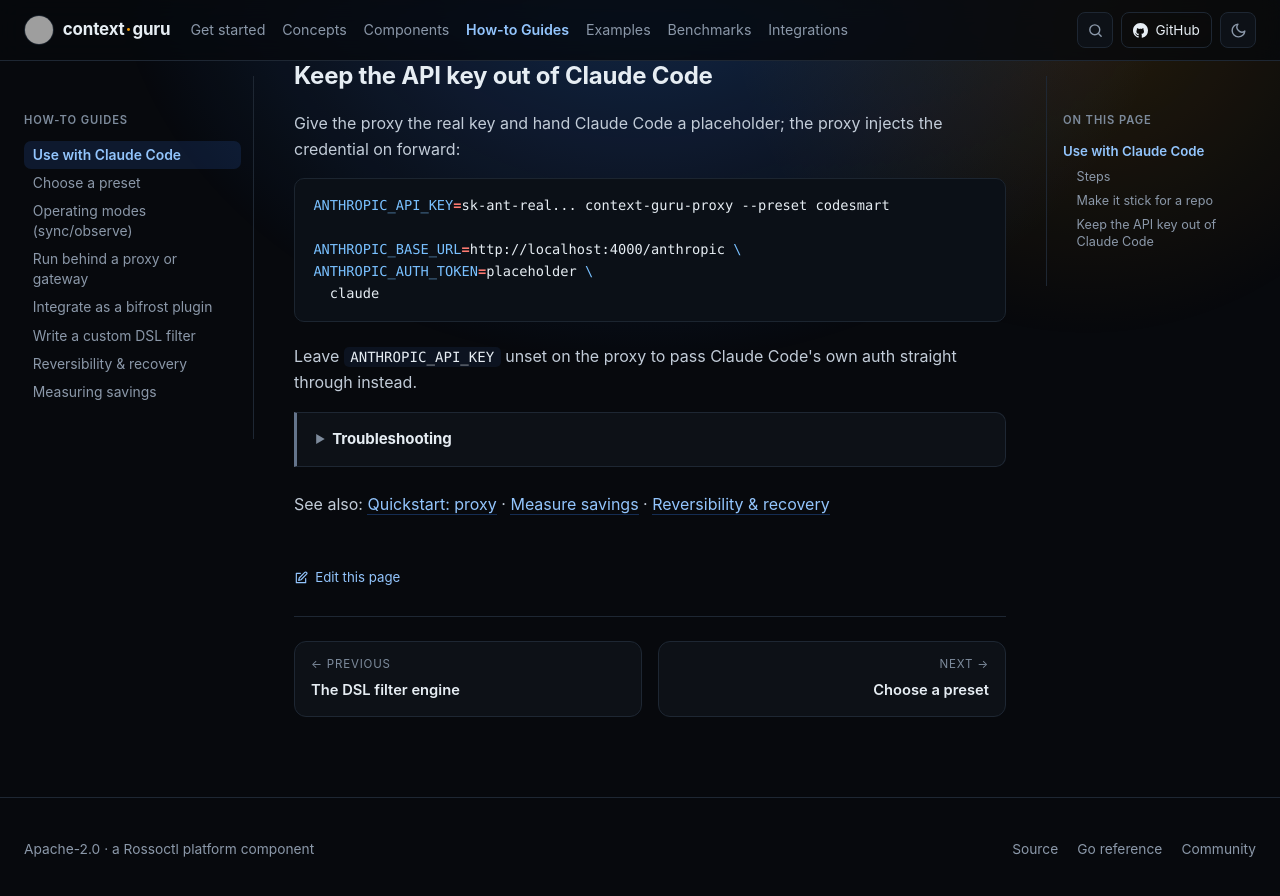
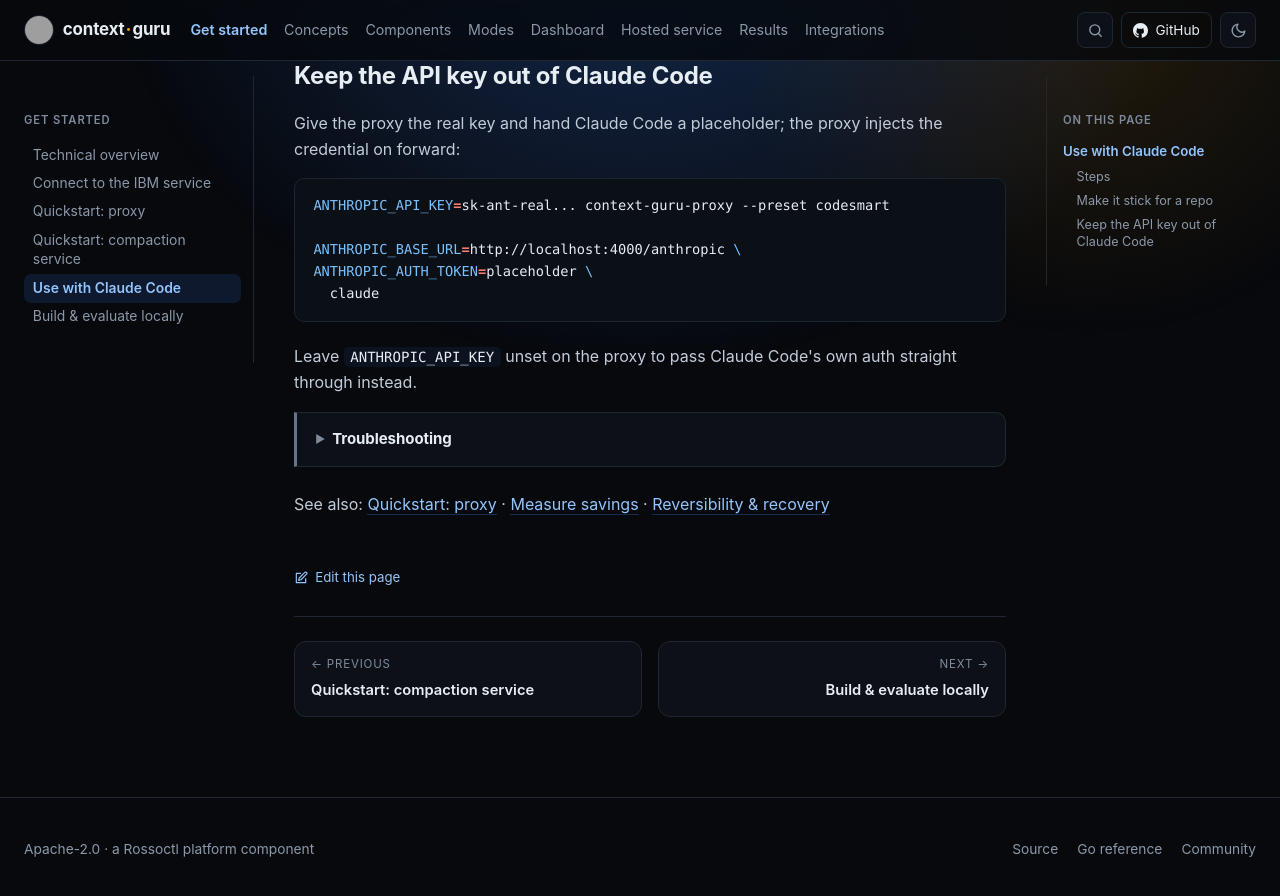
Before and after one commit to itay-nakash/context-guru, an MkDocs documentation site: the page built from docs/how-to/use-with-claude-code.md, in a window 1280 px wide and 900 px high, scrolled down 1099 px. Shown: the top 896 px of the window. Built offline with MkDocs 1.6.1, drawn with Linux system fonts in a browser that asks for light colours; some of the changed text lies outside the part shown; grey boxes are pictures that could not be loaded.

Commit message:
docs(nav): keep main's nav and add only the agentdiet entry
The earlier `Merge branch 'main'` resolved mkdocs.yml by taking this branch's
side wholesale, which reverted the nav restructure main had done and dropped
four pages from the nav entirely -- dashboard.md, hosted.md,
reference/config.md and reference/routes.md. `mkdocs build --strict` treats an
unlisted page as a warning and aborts, so the Docs workflow failed on a change
that has nothing to do with this component.

Takes mkdocs.yml verbatim from main and adds the single line this branch needs,
`agentdiet: components/agentdiet.md`, under Offload (reversible) after
summarize. The nav now differs from main by exactly that line.

Signed-off-by: Itay-Nakash <itay.nakash@ibm.com>
Assisted-By: Claude Opus 5 (1M context) <noreply@anthropic.com>

```diff
--- a/mkdocs.yml
+++ b/mkdocs.yml
@@ -115,21 +115,19 @@ nav:
           - mask: components/mask.md
           - summarize: components/summarize.md
           - agentdiet: components/agentdiet.md
-      - The DSL filter engine: components/dsl.md
-  - How-to Guides:
-      - Use with Claude Code: how-to/use-with-claude-code.md
-      - Choose a preset: how-to/choose-a-preset.md
-      - Operating modes (sync/observe): how-to/operating-modes.md
-      - Run behind a proxy or gateway: integrations.md
-      - Integrate as a bifrost plugin: how-to/bifrost-plugin.md
-      - Write a custom DSL filter: how-to/custom-dsl-filter.md
-      - Recover offloaded context: how-to/recover-context.md
-      - Measure savings: how-to/measure-savings.md
-  - Examples:
-      - Live component captures: examples/live-captures.md
-      - llm-d compaction service: examples/llm-d-service.md
-      - Before → After showcase: examples/before-after.md
-  - Benchmarks:
+      - The DSL filter engine:
+          - Filter language: components/dsl.md
+          - Write a custom filter: how-to/custom-dsl-filter.md
+      - Seen in practice:
+          - Live component captures: examples/live-captures.md
+          - Before → after transcripts: examples/before-after.md
+  - Modes:
+      - Sync & observe: how-to/operating-modes.md
+      - Routes & headers: reference/routes.md
+      - Config & environment: reference/config.md
+  - Dashboard: dashboard.md
+  - Hosted service: hosted.md
+  - Results:
       - Overview: RESULTS.md
       - Where the money went: results/vs-competitors.md
       - Full comparison: results/comparison.md
```
